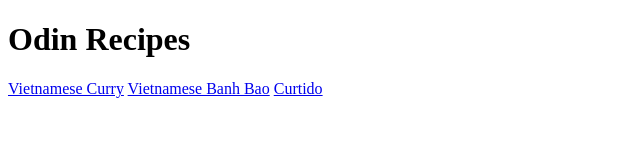
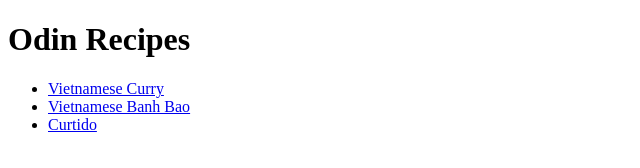
Before and after one commit to saothedau/odin-recipes, a plain HTML site: page index.html in a window 1280 px wide. Shown: the whole page, without its empty margins (0-640 px from the left). Drawn offline with Linux system fonts and the light colour scheme.

Commit message:
Place links in ordered list
Put links into an ordered list for easier viewing.

```diff
--- a/index.html
+++ b/index.html
@@ -6,9 +6,10 @@
     </head>
     <body>
         <h1>Odin Recipes</h1>
-        <a href="recipes/vietnamese-curry.html">Vietnamese Curry</a>
-        <a href="recipes/vietnamese-banh-bao.html">Vietnamese Banh Bao</a>
-        <a href="recipes/curtido.html">Curtido</a>
-
+        <ul>
+        <li><a href="recipes/vietnamese-curry.html">Vietnamese Curry</a></li>
+        <li><a href="recipes/vietnamese-banh-bao.html">Vietnamese Banh Bao</a></li>
+        <li><a href="recipes/curtido.html">Curtido</a></li>
+        </ul>
     </body>
 </html>
```
